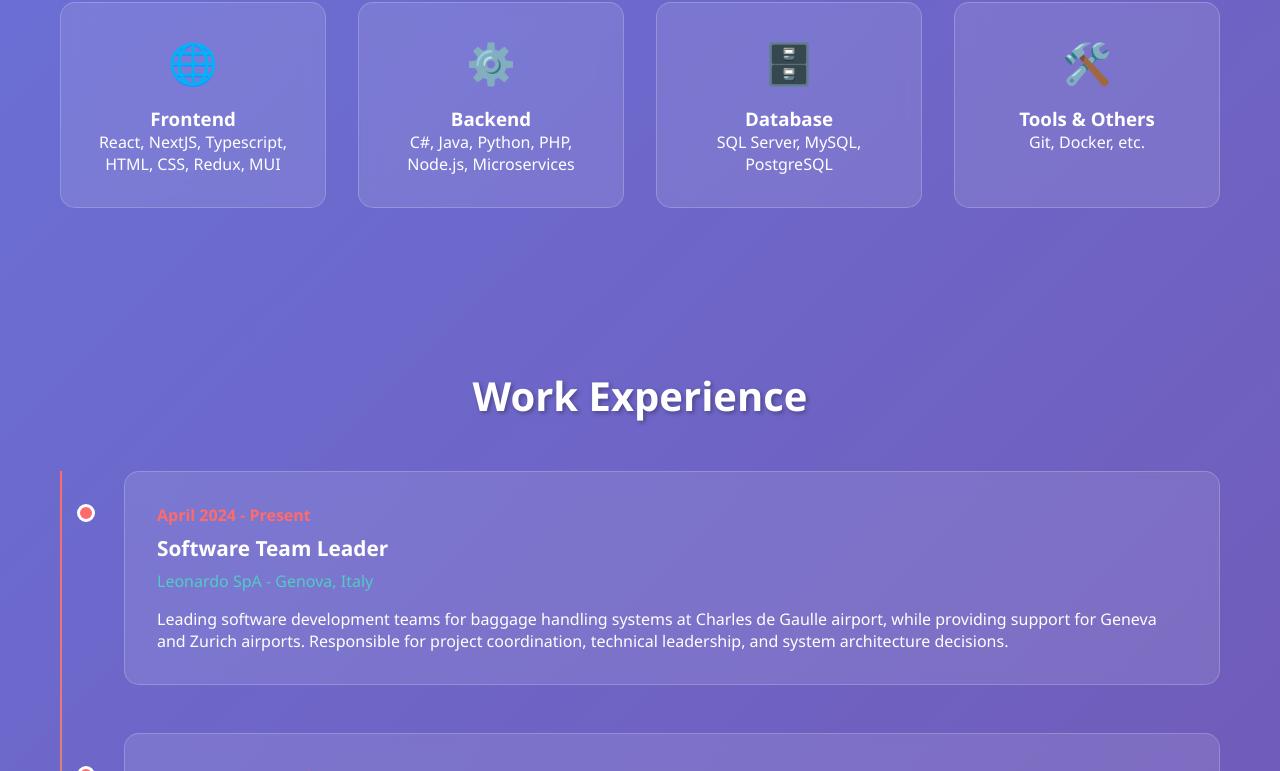
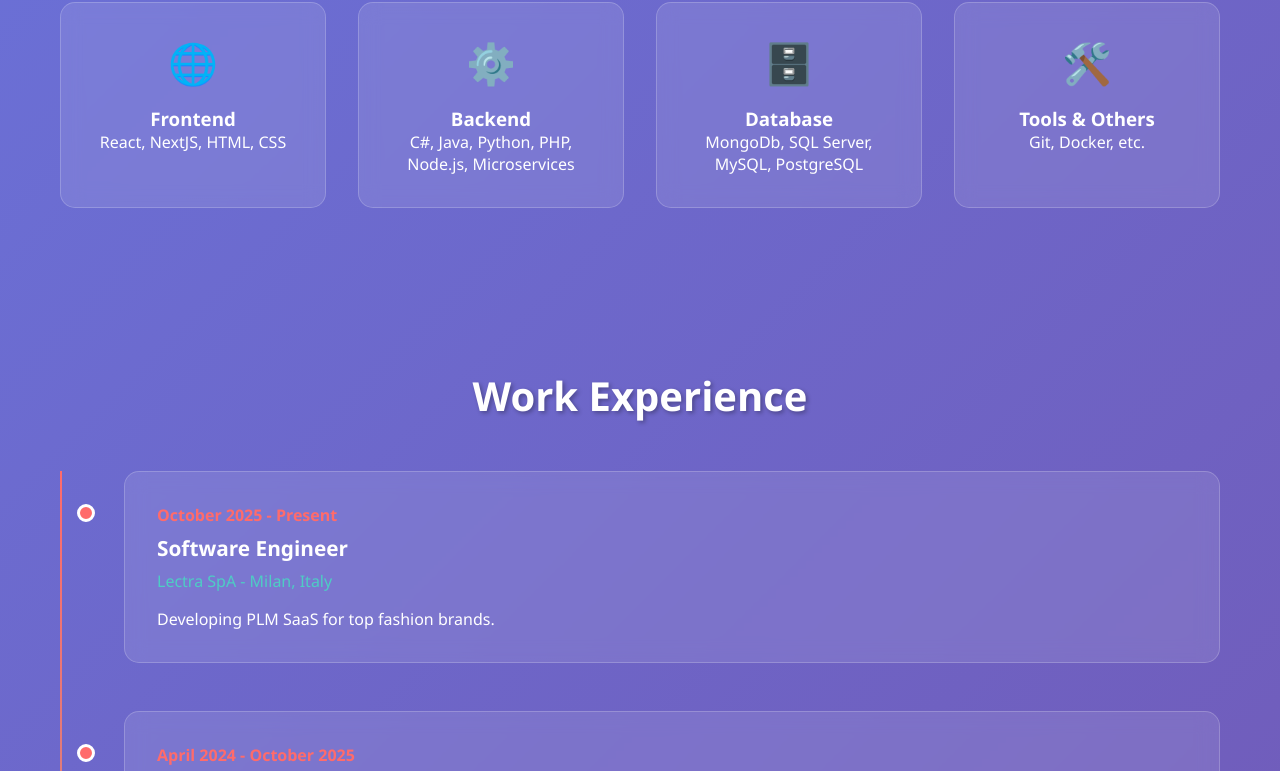
Before and after one commit to taccanino/portfolio, a plain HTML site: page index.html in a window 1280 px wide. Shown: the part 1722-2493 px from the top of the page. Drawn offline with Linux system fonts and the light colour scheme.

Commit message:
Modify skills and work experience details
Updated skills and work experience sections in index.html.

```diff
--- a/index.html
+++ b/index.html
@@ -392,7 +392,7 @@
                     <div class="skill-card fade-in">
                         <div class="skill-icon">🌐</div>
                         <h3>Frontend</h3>
-                        <p>React, NextJS, Typescript, HTML, CSS, Redux, MUI</p>
+                        <p>React, NextJS, HTML, CSS</p>
                     </div>
                     <div class="skill-card fade-in">
                         <div class="skill-icon">⚙️</div>
@@ -402,7 +402,7 @@
                     <div class="skill-card fade-in">
                         <div class="skill-icon">🗄️</div>
                         <h3>Database</h3>
-                        <p>SQL Server, MySQL, PostgreSQL</p>
+                        <p>MongoDb, SQL Server, MySQL, PostgreSQL</p>
                     </div>
                     <div class="skill-card fade-in">
                         <div class="skill-icon">🛠️</div>
@@ -418,7 +418,14 @@
                 <h2 class="section-title fade-in">Work Experience</h2>
                 <div class="timeline">
                     <div class="timeline-item fade-in">
-                        <div class="timeline-date">April 2024 - Present</div>
+                        <div class="timeline-date">October 2025 - Present</div>
+                        <div class="timeline-title">Software Engineer</div>
+                        <div class="timeline-company">Lectra SpA - Milan, Italy</div>
+                        <p>Developing PLM SaaS for top fashion brands.</p>
+                    </div>
+
+                    <div class="timeline-item fade-in">
+                        <div class="timeline-date">April 2024 - October 2025</div>
                         <div class="timeline-title">Software Team Leader</div>
                         <div class="timeline-company">Leonardo SpA - Genova, Italy</div>
                         <p>Leading software development teams for baggage handling systems at Charles de Gaulle airport, while providing support for Geneva and Zurich airports. Responsible for project coordination, technical leadership, and system architecture decisions.</p>
```
